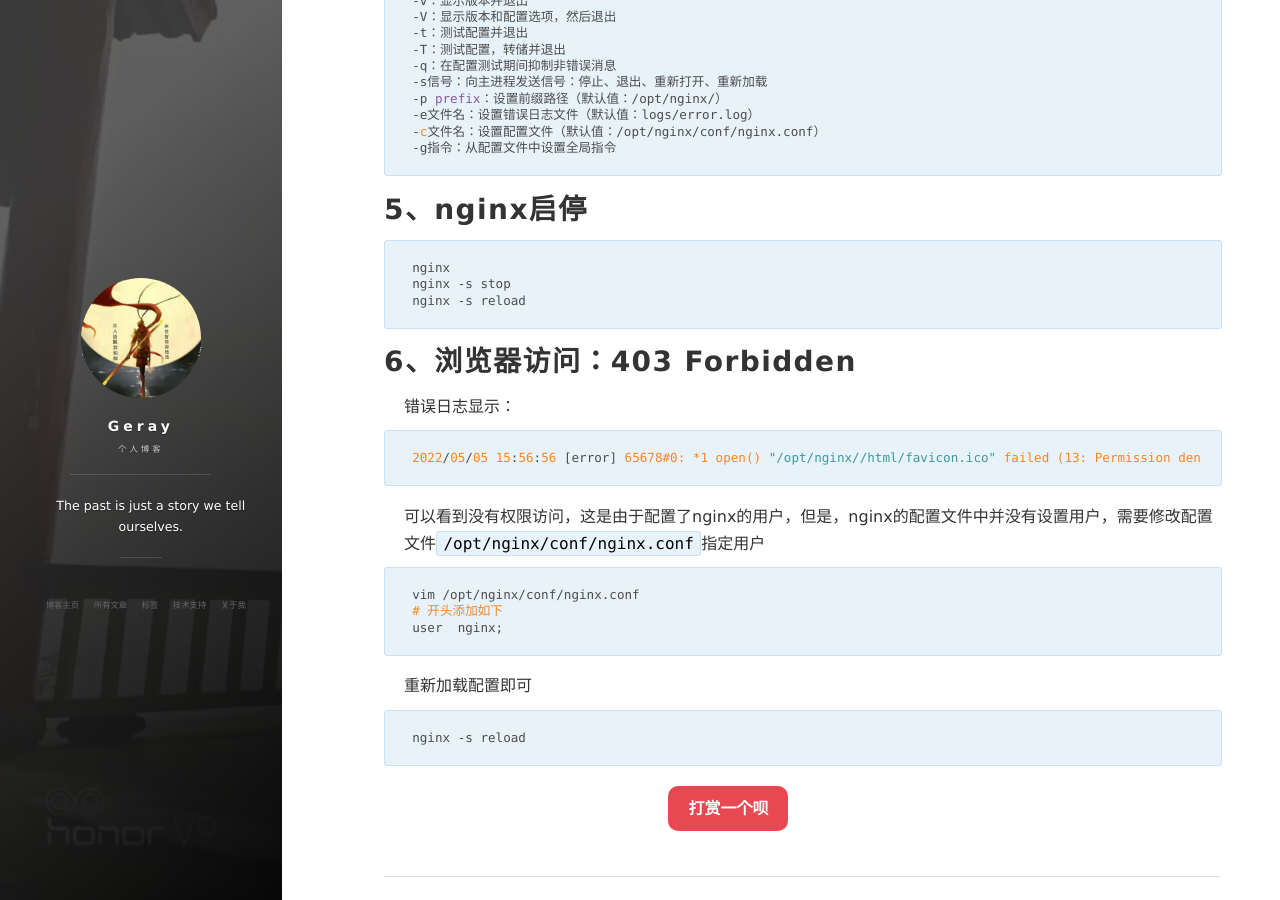
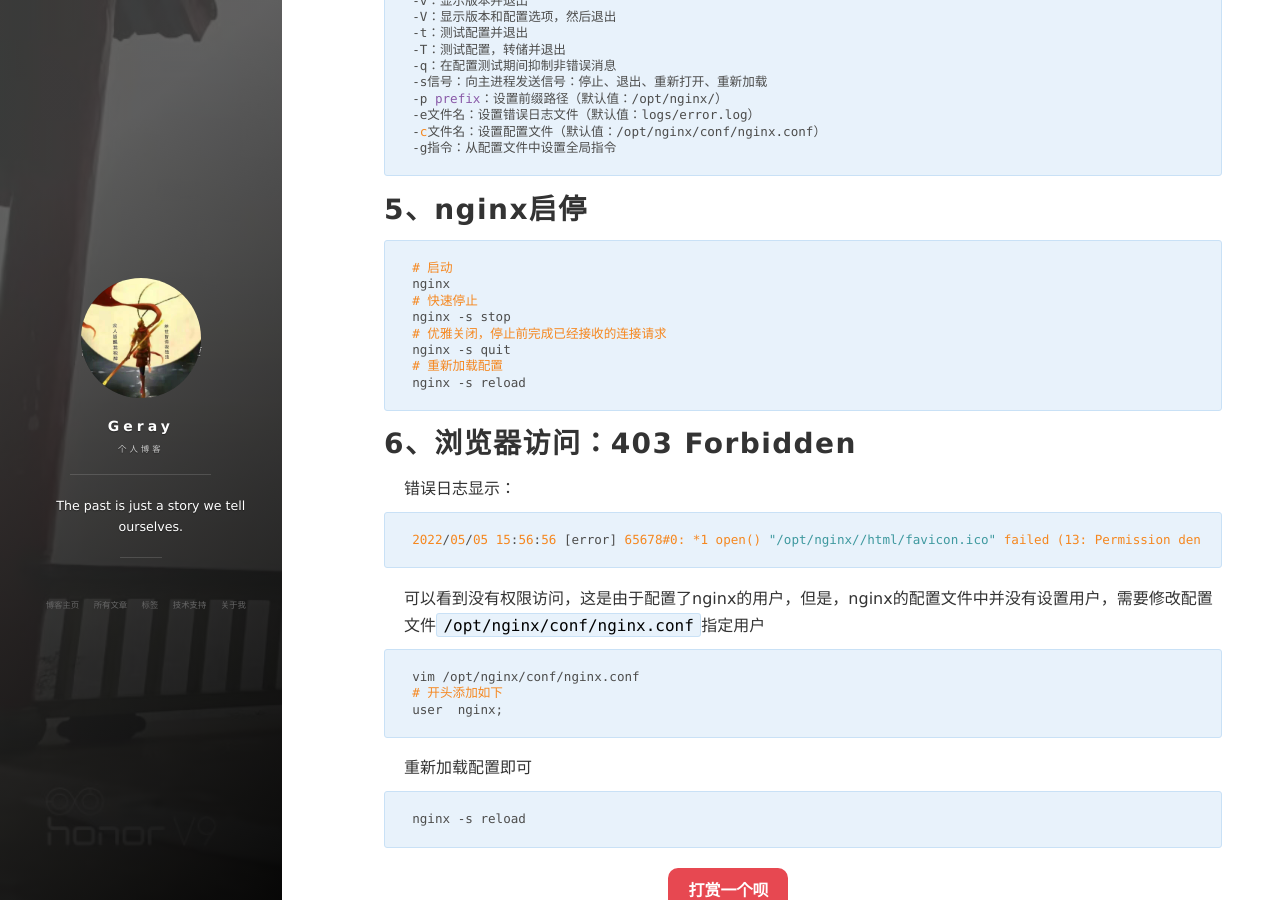
Before and after one commit to geray-zsg/geray-zsg.github.io, a Jekyll site: the page built from _posts/2022-5-5-nginx基础（一）.md, in a window 1280 px wide and 900 px high, scrolled down 5116 px. Built offline with Jekyll 4.4.1, drawn with Linux system fonts in a browser that asks for light colours; nearby versions of some CDN libraries; comment, search, counter and statistics services are not loaded.

Commit message:
Update 2022-5-5-nginx基础（一）.md

````diff
--- a/_posts/2022-5-5-nginx基础（一）.md
+++ b/_posts/2022-5-5-nginx基础（一）.md
@@ -224,8 +224,13 @@ nginx -h
 # 5、nginx启停
 
 ```
+# 启动
 nginx
+# 快速停止
 nginx -s stop
+# 优雅关闭，停止前完成已经接收的连接请求
+nginx -s quit
+# 重新加载配置
 nginx -s reload
 ```
 
````
